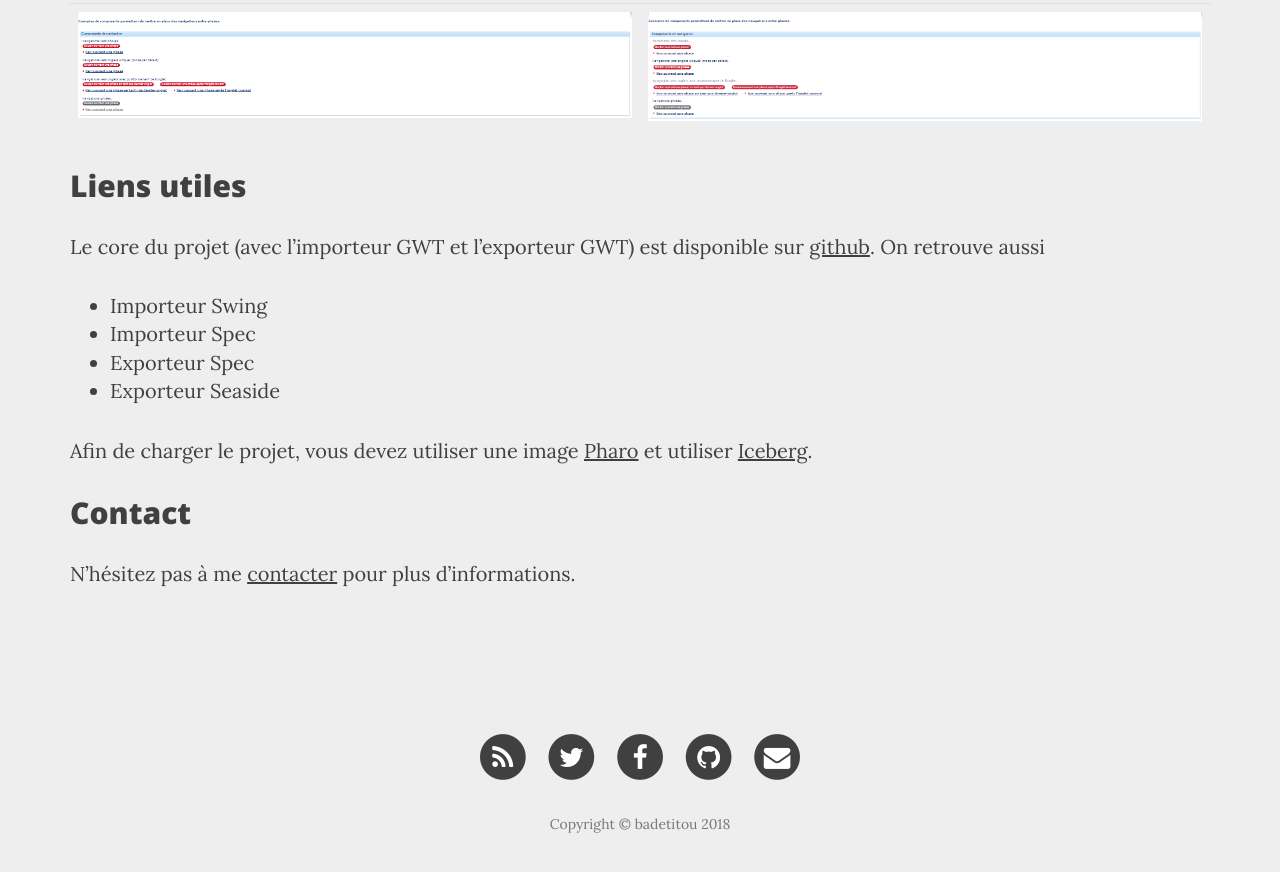
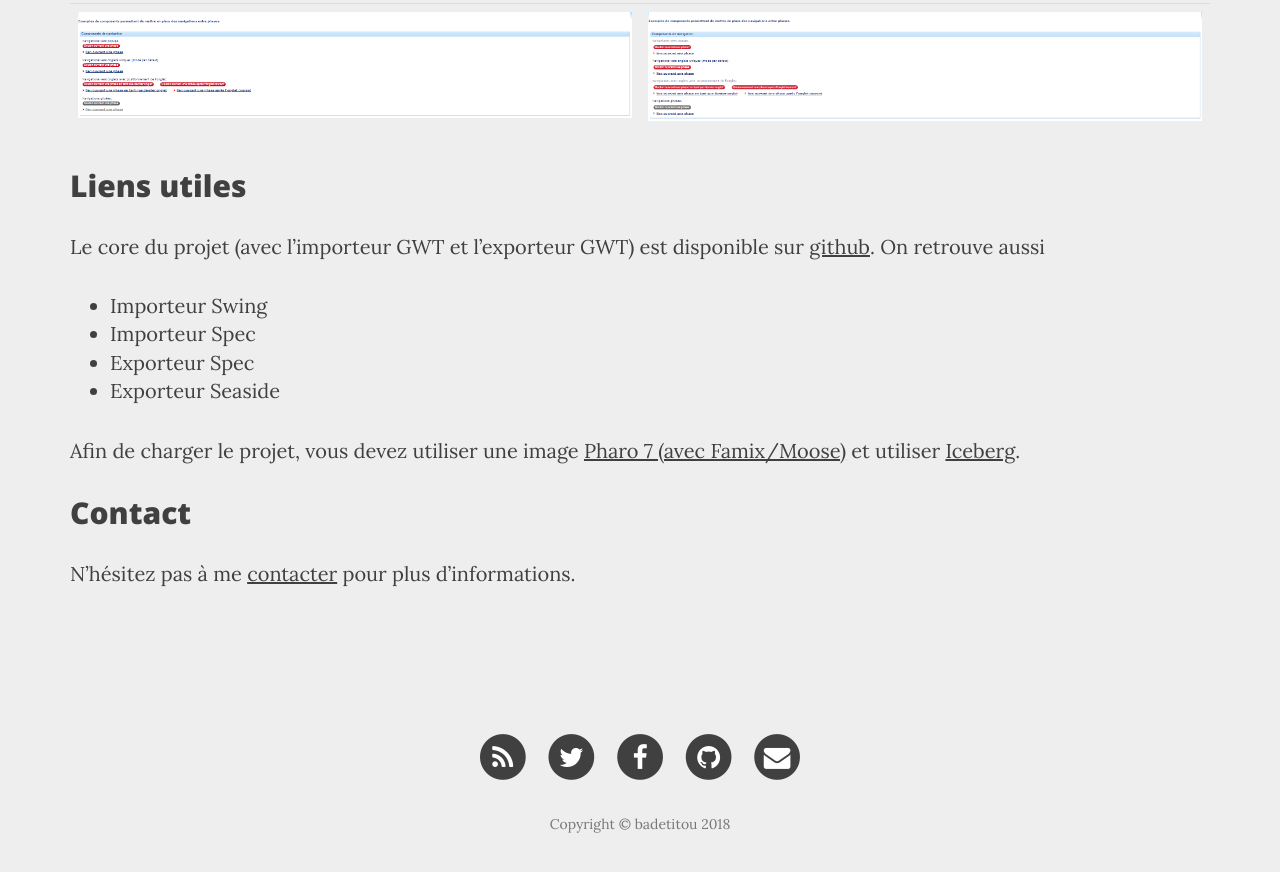
Before and after one commit to badetitou/badetitou.github.io, a Jekyll site: the page built from private/bl/2018-12-13-CasinoDoc.md, in a window 1280 px wide and 900 px high, scrolled down 2841 px. Shown: the top 872 px of the window. Built offline with Jekyll 4.4.1, drawn with Linux system fonts in a browser that asks for light colours; nearby versions of some CDN libraries.

Commit message:
precision famix pour image pharo

```diff
--- a/private/bl/2018-12-13-CasinoDoc.md
+++ b/private/bl/2018-12-13-CasinoDoc.md
@@ -78,7 +78,7 @@ On retrouve aussi
 * [Exporteur Spec](https://github.com/badetitou/Casino-Spec-Exporter)
 * [Exporteur Seaside](https://github.com/badetitou/BL-Model-Seaside-Exporter)
 
-Afin de charger le projet, vous devez utiliser une image [Pharo](https://github.com/pharo-project/pharo) et utiliser [Iceberg](https://github.com/pharo-vcs/iceberg).
+Afin de charger le projet, vous devez utiliser une image [Pharo 7 (avec Famix/Moose)](https://github.com/pharo-project/pharo) et utiliser [Iceberg](https://github.com/pharo-vcs/iceberg).
 
 ## Contact
 
```
